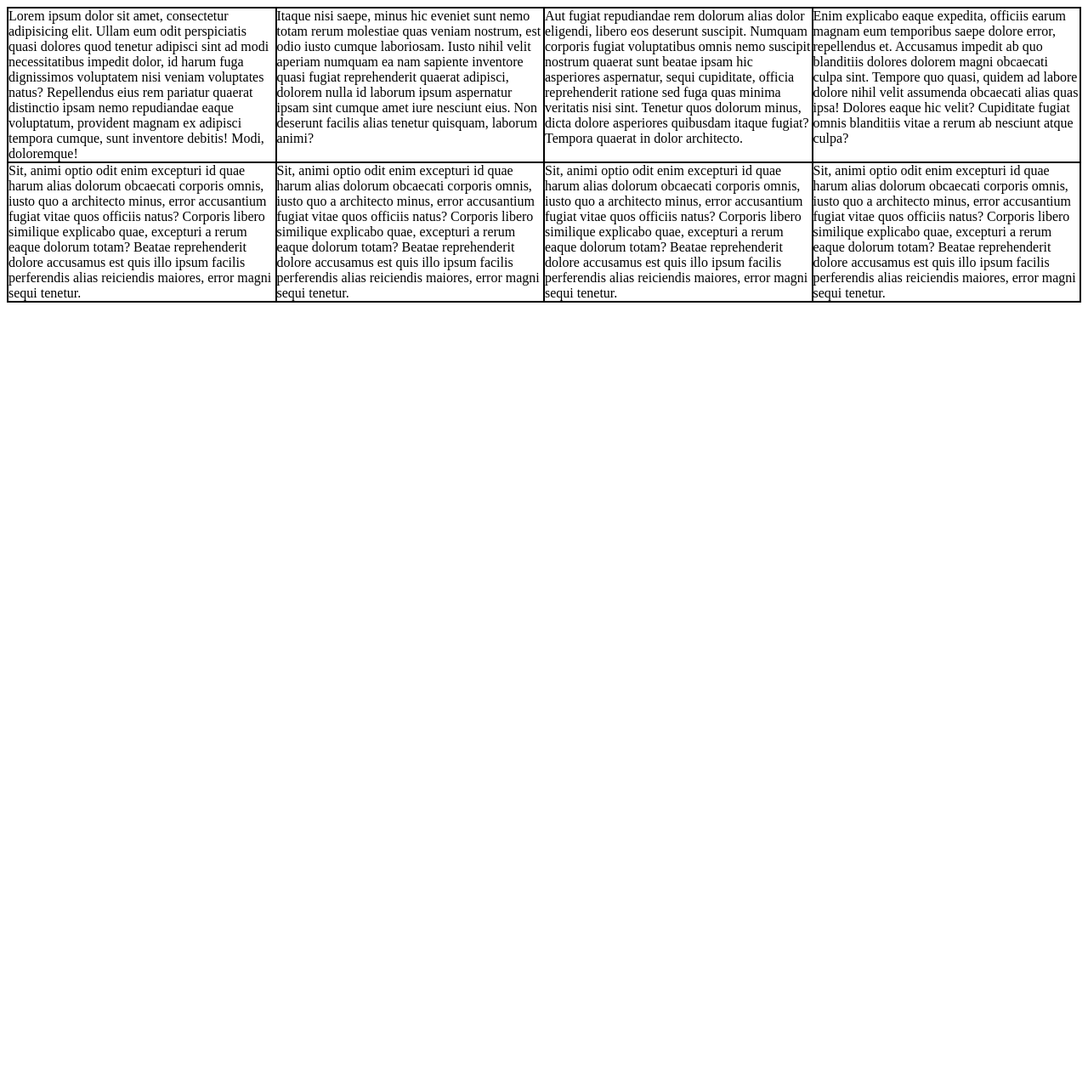
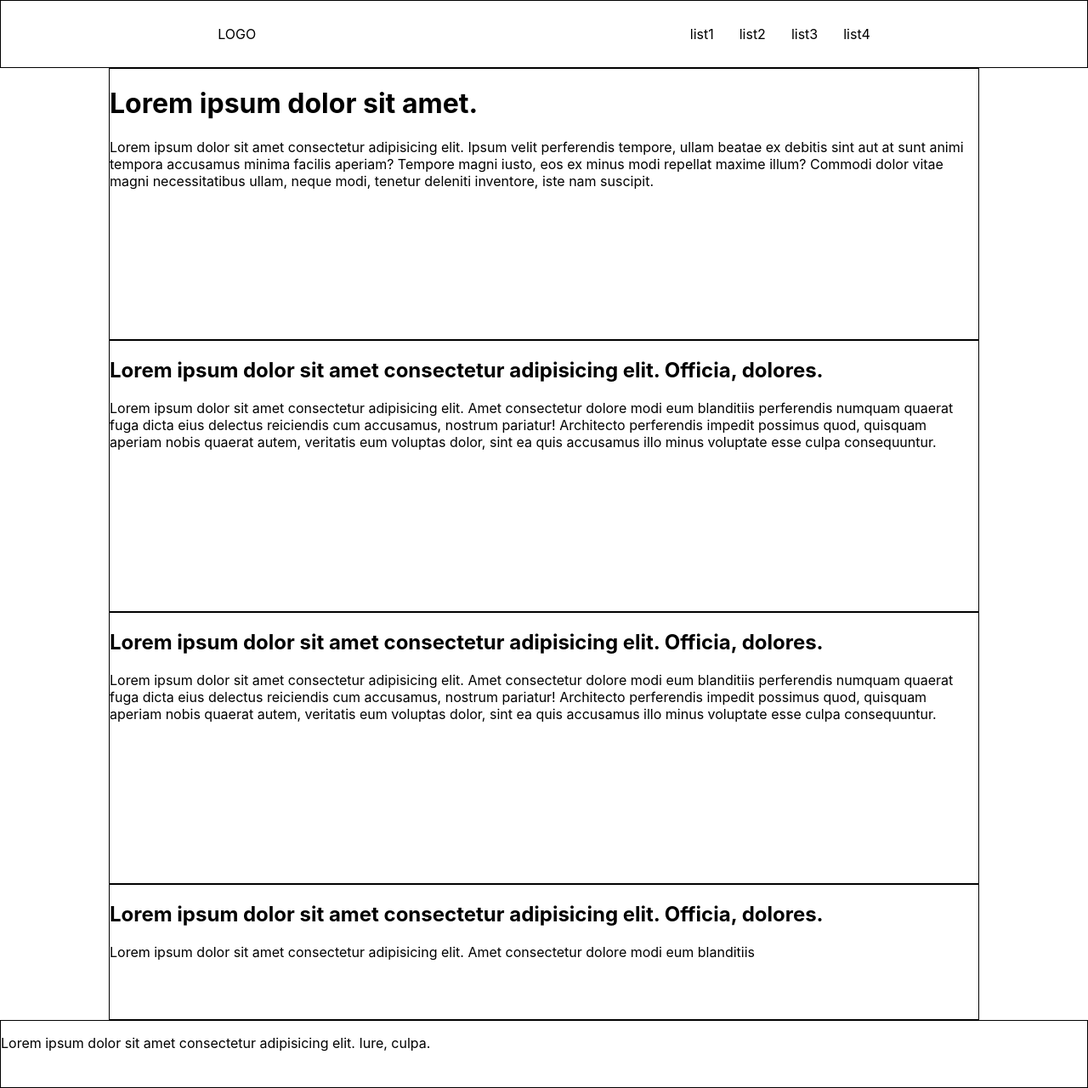
Before and after one commit to jfernando0911/css-layout-lorem, a website: page index.html in a window 1280 px wide. Shown: the whole page at 85% size. Before the commit the page ends 800 px from the top, so only its background shows below. Drawn offline with Linux system fonts and the light colour scheme.

Commit message:
first commit

```diff
--- a/index.html
+++ b/index.html
@@ -11,15 +11,52 @@
 <body>
 
     <div class="container">
-        <div>Lorem ipsum dolor sit amet, consectetur adipisicing elit. Ullam eum odit perspiciatis quasi dolores quod tenetur adipisci sint ad modi necessitatibus impedit dolor, id harum fuga dignissimos voluptatem nisi veniam voluptates natus? Repellendus eius rem pariatur quaerat distinctio ipsam nemo repudiandae eaque voluptatum, provident magnam ex adipisci tempora cumque, sunt inventore debitis! Modi, doloremque!</div>
-        <div>Itaque nisi saepe, minus hic eveniet sunt nemo totam rerum molestiae quas veniam nostrum, est odio iusto cumque laboriosam. Iusto nihil velit aperiam numquam ea nam sapiente inventore quasi fugiat reprehenderit quaerat adipisci, dolorem nulla id laborum ipsum aspernatur ipsam sint cumque amet iure nesciunt eius. Non deserunt facilis alias tenetur quisquam, laborum animi?</div>
-        <div>Aut fugiat repudiandae rem dolorum alias dolor eligendi, libero eos deserunt suscipit. Numquam corporis fugiat voluptatibus omnis nemo suscipit nostrum quaerat sunt beatae ipsam hic asperiores aspernatur, sequi cupiditate, officia reprehenderit ratione sed fuga quas minima veritatis nisi sint. Tenetur quos dolorum minus, dicta dolore asperiores quibusdam itaque fugiat? Tempora quaerat in dolor architecto.</div>
-        <div>Enim explicabo eaque expedita, officiis earum magnam eum temporibus saepe dolore error, repellendus et. Accusamus impedit ab quo blanditiis dolores dolorem magni obcaecati culpa sint. Tempore quo quasi, quidem ad labore dolore nihil velit assumenda obcaecati alias quas ipsa! Dolores eaque hic velit? Cupiditate fugiat omnis blanditiis vitae a rerum ab nesciunt atque culpa?</div>
-        <div>Sit, animi optio odit enim excepturi id quae harum alias dolorum obcaecati corporis omnis, iusto quo a architecto minus, error accusantium fugiat vitae quos officiis natus? Corporis libero similique explicabo quae, excepturi a rerum eaque dolorum totam? Beatae reprehenderit dolore accusamus est quis illo ipsum facilis perferendis alias reiciendis maiores, error magni sequi tenetur.</div>
-        <div>Sit, animi optio odit enim excepturi id quae harum alias dolorum obcaecati corporis omnis, iusto quo a architecto minus, error accusantium fugiat vitae quos officiis natus? Corporis libero similique explicabo quae, excepturi a rerum eaque dolorum totam? Beatae reprehenderit dolore accusamus est quis illo ipsum facilis perferendis alias reiciendis maiores, error magni sequi tenetur.</div>
-        <div>Sit, animi optio odit enim excepturi id quae harum alias dolorum obcaecati corporis omnis, iusto quo a architecto minus, error accusantium fugiat vitae quos officiis natus? Corporis libero similique explicabo quae, excepturi a rerum eaque dolorum totam? Beatae reprehenderit dolore accusamus est quis illo ipsum facilis perferendis alias reiciendis maiores, error magni sequi tenetur.</div>
-        <div>Sit, animi optio odit enim excepturi id quae harum alias dolorum obcaecati corporis omnis, iusto quo a architecto minus, error accusantium fugiat vitae quos officiis natus? Corporis libero similique explicabo quae, excepturi a rerum eaque dolorum totam? Beatae reprehenderit dolore accusamus est quis illo ipsum facilis perferendis alias reiciendis maiores, error magni sequi tenetur.</div>
+        <header class="header">
+            <nav class="navbar">
+                <div class="logo">
+                    LOGO
+                </div>
+                <ul class="navul">
+                    <li class="list1">list1</li>
+                    <li class="list2">list2</li>
+                    <li class="list3">list3</li>
+                    <li class="list4">list4</li>
+                </ul>
+            </nav>
+        </header>
+        <main class="mainContent">
+            <h1>Lorem ipsum dolor sit amet.</h1>
+            <p>Lorem ipsum dolor sit amet consectetur adipisicing elit. Ipsum velit perferendis tempore, ullam beatae ex
+                debitis sint aut at sunt animi tempora accusamus minima facilis aperiam? Tempore magni iusto, eos ex
+                minus modi repellat maxime illum? Commodi dolor vitae magni necessitatibus ullam, neque modi, tenetur
+                deleniti inventore, iste nam suscipit.</p>
+        </main>
+        <section class="section1">
+            <h1>Lorem ipsum dolor sit amet consectetur adipisicing elit. Officia, dolores.</h1>
+            <p>Lorem ipsum dolor sit amet consectetur adipisicing elit. Amet consectetur dolore modi eum blanditiis
+                perferendis numquam quaerat fuga dicta eius delectus reiciendis cum accusamus, nostrum pariatur!
+                Architecto perferendis impedit possimus quod, quisquam aperiam nobis quaerat autem, veritatis eum
+                voluptas dolor, sint ea quis accusamus illo minus voluptate esse culpa consequuntur.</p>
+        </section>
+        <section class="section2">
+            <h1>Lorem ipsum dolor sit amet consectetur adipisicing elit. Officia, dolores.</h1>
+            <p>Lorem ipsum dolor sit amet consectetur adipisicing elit. Amet consectetur dolore modi eum blanditiis
+                perferendis numquam quaerat fuga dicta eius delectus reiciendis cum accusamus, nostrum pariatur!
+                Architecto perferendis impedit possimus quod, quisquam aperiam nobis quaerat autem, veritatis eum
+                voluptas dolor, sint ea quis accusamus illo minus voluptate esse culpa consequuntur.</p>
+        </section>
+        <section class="section3">
+            <h1>Lorem ipsum dolor sit amet consectetur adipisicing elit. Officia, dolores.</h1>
+            <p>Lorem ipsum dolor sit amet consectetur adipisicing elit. Amet consectetur dolore modi eum blanditiis
+            </p>
+        </section>
+        <footer class="footer">
+            <p>Lorem ipsum dolor sit amet consectetur adipisicing elit. Iure, culpa.</p>
+        </footer>
+
+
     </div>
+
 
 
 </body>
--- a/style.sass
+++ b/style.sass
@@ -1,6 +1,57 @@
-div
-    border: 1px solid black
+
+body
+    margin: 0
+    font-family: -apple-system, BlinkMacSystemFont, 'Segoe UI', Roboto, Oxygen, Ubuntu, Cantarell, 'Open Sans', 'Helvetica Neue', sans-serif
+
+
+
+
+
 
 .container
     display: grid
-    grid-template-columns: repeat(4, 1fr)
+    grid-template-columns: 1fr 40% 40% 1fr
+    grid-template-rows: 10vh 40vh 40vh 40vh 20vh 10vh
+
+
+    // div
+    .header
+        grid-column: 1/5
+        border: 1px solid black
+        .navbar
+            display: flex
+            justify-content: space-around
+            align-items: center
+            height: 100%
+
+            .logo
+                margin: 0
+                padding: 15px
+
+            .navul
+                display: flex
+                justify-content: space-around
+                list-style: none
+                margin: 0
+                padding: 0
+                height: auto
+                li
+                    padding: 15px
+    .mainContent
+        border: 1px solid black
+
+        grid-column: 2/4
+    .section1
+        grid-column: 2/4
+        border: 1px solid black
+
+    .section2
+        grid-column: 2/4
+        border: 1px solid black
+
+    .section3
+        grid-column: 2/4
+        border: 1px solid black
+    .footer
+        grid-column: 1/5
+        border: 1px solid black
```
Also changed, not shown: style.css, 1 other file.
